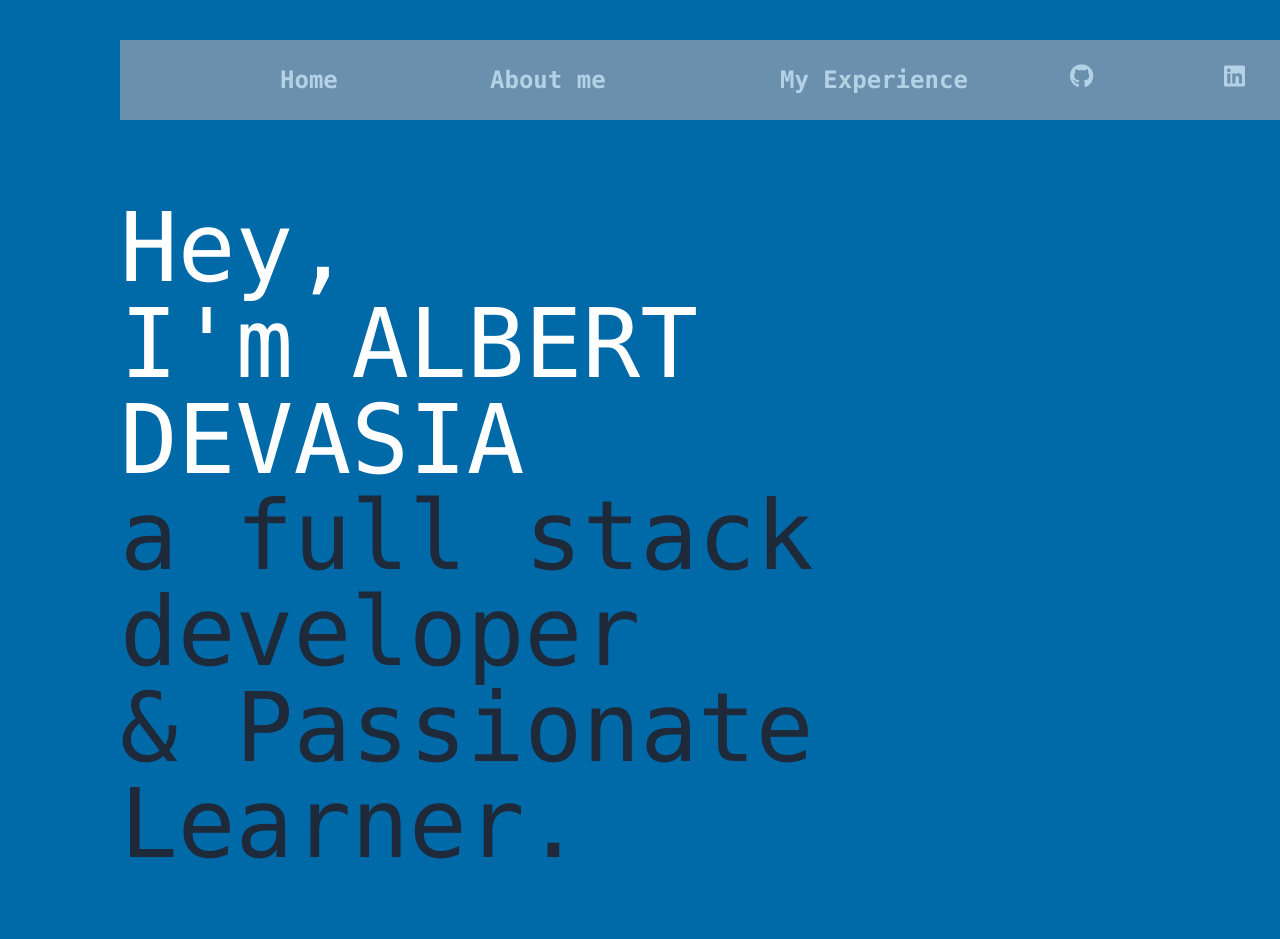
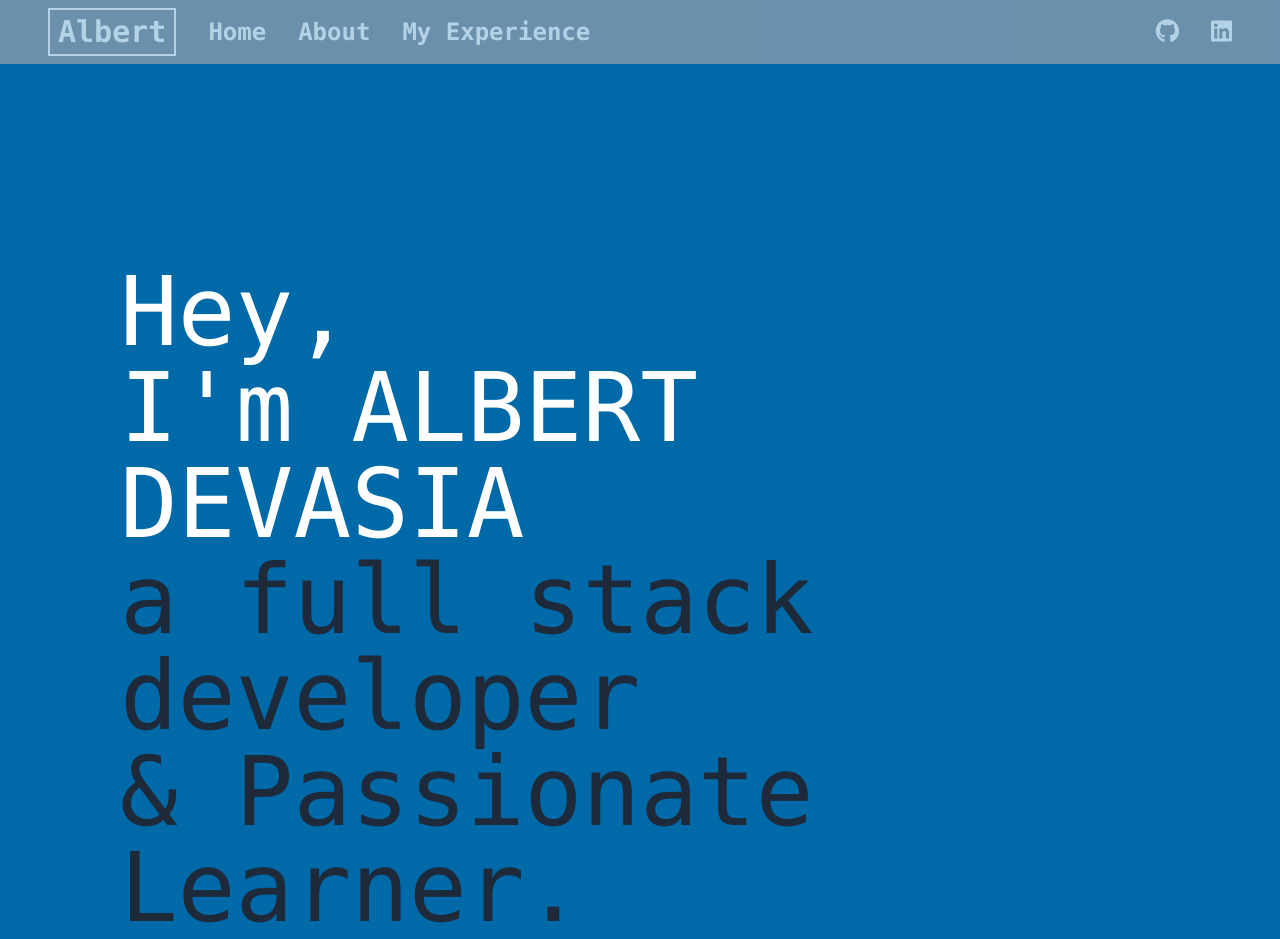
Before and after one commit to Albert-2024/Personal-website-1, a plain HTML site: page index.html in a window 1280 px wide. Shown: the top 939 px of the page. Drawn offline with nearby package versions, Linux system fonts and the light colour scheme.

Commit message:
Made to responsive

```diff
--- a/index.html
+++ b/index.html
@@ -12,43 +12,45 @@
 
 </head>
 <!-- <body class="bg-linear-to-r from-amber-100 to-lime-700"> -->
-    <body class="bg-sky-700">
-    <header class="font-mono text-lg font-bold">
+    <body class="bg-sky-700 font-mono">
+    <header class="font bg-gray-400 opacity-70 text-2xl text-white font-bold">
+        <nav class="flex items-center justify-between px-12 h-16 lg:gap-8 ">
+            <a href="Albert-Photoroom.png" class="text-3xl font-bold border-2 px-2 py-1">Albert</a>
+        <div class="dropdown-menu absolute -top-full left-0 max-lg:bg-gray-400 w-full flex flex-col gap-6 items-center py-2 lg:static lg:flex-row lg:justify-between">
+            <ul class="flex flex-col items-center gap-6 lg:flex-row lg:gap-8 ">
+                <li class="hover:text-orange-400">
+                    <a href="#home">
+                        Home
+                    </a>
+                </li>
+                <li class="hover:text-orange-400">
+                    <a href="#about">
+                    About
+                    </a>
+                </li>
+                <li  class="hover:text-orange-400">
+                    <a href="#experience">
+                        My Experience
+                    </a>
+                </li>
+            </ul>
 
-        <nav class="w-300 ms-30 mt-10 fixed">
-        <div class="flex flex-auto py-6 bg-gray-400 opacity-70 ">
-
-            <div class="w-30 flex-auto ps-40">
-                <a href="#home">
-                    <h1 class="font-bold text-2xl text-white">Home</h1>
+            <div class="flex flex-col items-center gap-6 lg:flex-row lg:gap-8">
+                <a href="https://github.com/Albert-2024" target="_blank">
+                    <i class="fa-brands fa-github hover:text-orange-400"></i>
+                </a>
+                <a href="https://www.linkedin.com/in/albert-devasia/" target="_blank">
+                    <i class="fa-brands fa-linkedin hover:text-orange-400"></i>
                 </a>
             </div>
-
-            <div class="w-30 flex-auto ps-10">
-            <a href="#about">
-                <h1 class="font-bold text-2xl text-white">About me</h1>
-            </a>
-            </div>
-
-            <div class="w-30 flex-auto ps-10">
-                <a href="#experience">
-                <h1 class="font-bold text-2xl text-white">My Experience</h1>
-                </a>
-            </div>
-
-            <div class="w-30 flex-auto ps-10">
-                <a href="https://github.com/Albert-2024">
-                    <i class="fa-brands fa-github font-bold text-2xl text-white"></i>
-                </a>
-                <a href="https://www.linkedin.com/in/albert-devasia/">
-                    <i class="fa-brands fa-linkedin font-bold text-2xl text-white ps-30"></i>
-                </a>
-
-            </div>
-
+        </div>
+        <div class="toggle-button lg:hidden">
+            <i class="fa fa-bars fa-lg" aria-hidden="true"></i>
         </div>
         </nav>
-        <div id="home" class="font-mono font-thin text-8xl px-30 py-50 text-white">
+    </header>
+
+        <div id="home" class="font-thin text-8xl px-30 py-50 text-white">
             <div class="">
                 <p>
                     Hey,<br>
@@ -61,14 +63,6 @@
             </div>
         </div>
 
-    </header>
-
-    <!-- <div class="container">
-        <div class="w-8 h-10 flex justify-center items-center rounded-full mb-2 mx-auto">
-            <i class="fa-brands fa-github"></i>
-            <i class="fa-brands fa-linkedin"></i>
-        </div>
-    </div>  -->
     <div id="about" class="container-2 ps-30 text-justify font-mono">
         <div class="about-header bg-gray-600 text-white opacity-50 text-6xl mb-7 me-30">
 <h2>
@@ -129,5 +123,14 @@ My Experiences
 </div>
 <br><br>
 </footer>
+<script>
+    const toggleBtn = document.querySelector(".toggle-button");
+    const dropdown = document.querySelector(".dropdown-menu");
+
+    toggleBtn.addEventListener("click",()=>{
+        dropdown.classList.toggle("top-16")
+    })
+
+</script>
 </body>
 </html>
```
Also changed, not shown: logo.png (added).
